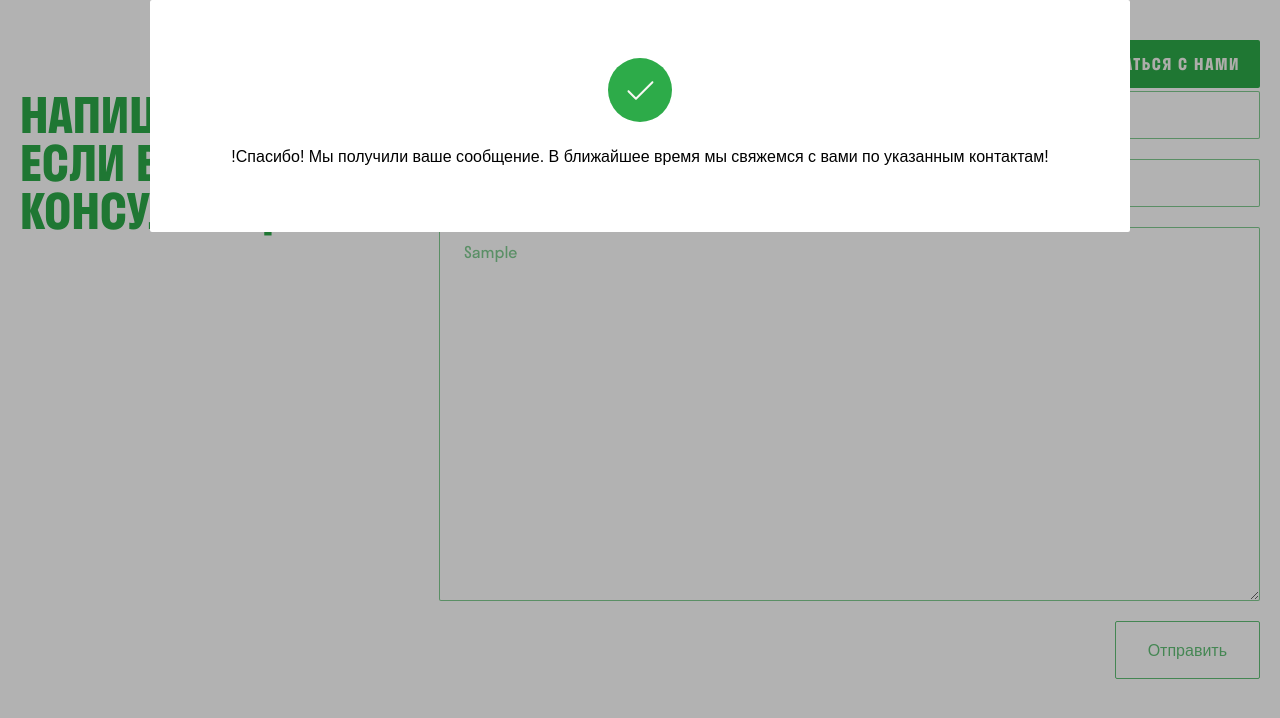
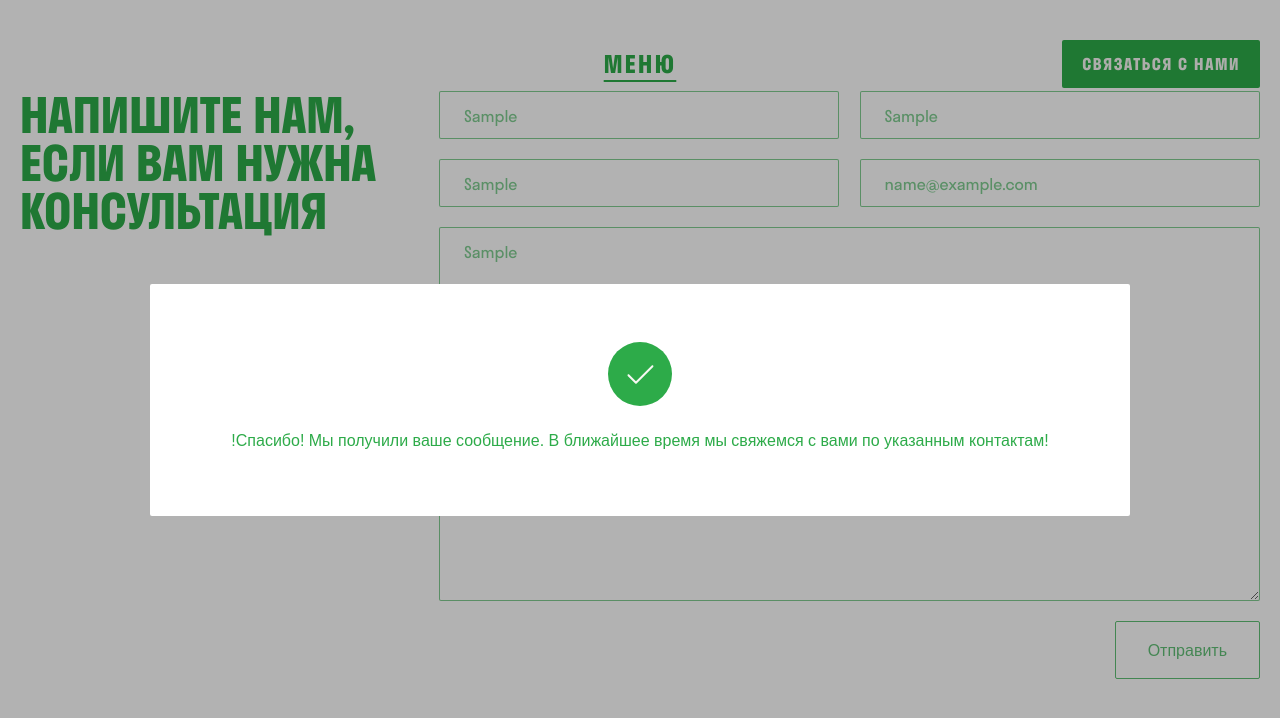
Before and after one commit to DavidEliauri/TBGROUP, a Vue app: page /consult in a window 1280 px wide. Both pictures are taken after typing "Sample", "Sample", "Sample", "name@example.com", "Sample" into the empty fields and a click on the button "Отправить". Shown: the top 718 px of the page. Built offline with nearby package versions, Linux system fonts and the light colour scheme.

Commit message:
Control point

```diff
--- /dev/null
+++ b/src/components/Modals/Consult.vue
@@ -0,0 +1,48 @@
+<template>
+  <div class="consult modal__content">
+        <span class="consult__icon__wrapper">
+        <svg width="27" height="19" class="consult__icon">
+          <use xlink:href="@/assets/sprites.svg#galka"></use>
+        </svg>
+        </span>
+    <p class="consult__text body_1">!Спасибо! Мы получили ваше сообщение. В ближайшее время
+      мы
+      свяжемся с вами по указанным контактам!</p>
+  </div>
+
+</template>
+
+<script setup>
+</script>
+
+<style lang='scss'>
+.consult {
+  display: flex;
+  flex-direction: column;
+  justify-content: center;
+  align-items: center;
+  margin: auto 0;
+  grid-gap: 24px;
+  background-color: white;
+  width: 100%;
+  max-width: 980px;
+  padding: 58px 20px 64px;
+  border-radius: 2px;
+  color: $BRIGHT_GREEN_100;
+  &__icon {
+    fill: $IVORY_100;
+
+    &__wrapper {
+      width: 64px;
+      height: 64px;
+      background-color: $BRIGHT_GREEN_100;
+      border-radius: 90px;
+      display: flex;
+      align-items: center;
+      justify-content: center;
+    }
+  }
+}
+
+
+</style>
--- a/src/logics/modals.js
+++ b/src/logics/modals.js
@@ -1,7 +1,7 @@
 import {useModalsStore} from "@/stores/modals.js";
 
 export const closeAnyModal = () => {
-const $MODALS_STORE = useModalsStore();
+    const $MODALS_STORE = useModalsStore();
     $MODALS_STORE.closeAnyModal()
 }
 export const openModal = (name = null, params = null) => {
--- a/src/pages/Consult.vue
+++ b/src/pages/Consult.vue
@@ -6,13 +6,15 @@
     <form @submit.prevent="send" class="consult-page__form">
       <div class="consult-page__form__row">
         <label for="consult-name" class="consult-page__form__field">
-          <input v-model="form.name.value" class="consult-page__form__input standard-input body" id='consult-name' type="text"
+          <input v-model="form.name.value" class="consult-page__form__input standard-input body" id='consult-name'
+                 type="text"
                  placeholder="Ваше имя"/>
           <span v-if="form.name.mistake" class="consult-page__form__mistake body_2"
                 id='consult-name-mistake'>{{ form.name.mistake }}</span>
         </label>
         <label for="consult-company" class="consult-page__form__field">
-          <input v-model="form.company.value" class="consult-page__form__input standard-input body" id='consult-company' type="text"
+          <input v-model="form.company.value" class="consult-page__form__input standard-input body" id='consult-company'
+                 type="text"
                  placeholder="Компания"/>
           <span v-if="form.company.mistake" class="consult-page__form__mistake body_2"
                 id='consult-company-mistake'>{{ form.company.mistake }}</span>
@@ -20,57 +22,45 @@
       </div>
       <div class="consult-page__form__row">
         <label for="consult-phone" class="consult-page__form__field">
-          <input v-model="form.phone.value" class="consult-page__form__input standard-input body" id='consult-phone' type="text"
+          <input v-model="form.phone.value" class="consult-page__form__input standard-input body" id='consult-phone'
+                 type="text"
                  placeholder="????????"/>
           <span v-if="form.phone.mistake" class="consult-page__form__mistake body_2"
                 id='consult-phone-mistake'>{{ form.phone.mistake }}</span>
         </label>
         <label for="consult-email" class="consult-page__form__field">
-          <input v-model="form.email.value" class="consult-page__form__input standard-input body" id='consult-email' type="text"
+          <input v-model="form.email.value" class="consult-page__form__input standard-input body" id='consult-email'
+                 type="text"
                  placeholder="Email"/>
           <span v-if="form.email.mistake" class="consult-page__form__mistake body_2"
                 id='consult-email-mistake'>{{ form.email.mistake }}</span>
         </label>
       </div>
-      <textarea class="consult-page__form__input standard-input consult-page__form__textarea body" placeholder="Сообщение"/>
+      <textarea class="consult-page__form__input standard-input consult-page__form__textarea body"
+                placeholder="Сообщение"/>
       <SecondaryButton :disabled="loading" type="submit" class="consult-page__form__submit">Отправить</SecondaryButton>
     </form>
-    <!--    --------------------------------------------------------------------   -->
-    <!--    ---------------------Модалка успешного сообщения-----------------------------   -->
-    <!--    --------------------------------------------------------------------   -->
-    <transition name="opacity">
-      <ModalsWrapper v-if="success_modal_properties.show">
-        <div class="consult-page__success-message modal__content">
-        <span class="consult-page__success-message__icon__wrapper">
-        <svg width="27" height="19" class="consult-page__success-message__icon">
-          <use xlink:href="@/assets/sprites.svg#galka"></use>
-        </svg>
-        </span>
-          <p class="consult-page__success-message__text body_1">!Спасибо! Мы получили ваше сообщение. В ближайшее время
-            мы
-            свяжемся с вами по указанным контактам!</p>
-        </div>
-      </ModalsWrapper>
-    </transition>
   </main>
 </template>
 
 <script setup>
 import SecondaryButton from '@/components/Buttons/Secondary.vue';
-import ModalsWrapper from '@/components/Modals/Wrapper.vue';
-import {nextTick, reactive} from 'vue';
+import {openModal, closeAnyModal} from "@/logics/modals.js";
+import {nextTick, reactive, ref} from 'vue';
 import {gsap} from 'gsap';
 
-const success_modal_properties = reactive({show: false, timer: null});
+const consult_modal_timer = ref(null);
+
 let loading = false;
 const send = () => {
   if (!validation()) return;
   loading = true;
-  success_modal_properties.show = true;
-  clearTimeout(success_modal_properties.timer);
-  success_modal_properties.timer = setTimeout(() => {
+  console.log(1);
+  openModal('consult');
+  clearTimeout(consult_modal_timer.value);
+  consult_modal_timer.value = setTimeout(() => {
     loading = false;
-    success_modal_properties.show = false
+    closeAnyModal();
   }, 3000);
 }
 
@@ -91,7 +81,8 @@ const form = reactive({
     value: null,
     mistake: null
   },
-})
+});
+
 const mistake_animation = key => gsap.fromTo(`#consult-${key}-mistake`, {height: 0, opacity: 0}, {
   height: 'auto',
   opacity: 1,
@@ -103,16 +94,18 @@ const mistake_animation = key => gsap.fromTo(`#consult-${key}-mistake`, {height:
 const validation = () => {
   let is_success = true;
 
-  if (form.email.value && !String(form.email.value).toLowerCase().match(/^(([^<>()[\]\\.,;:\s@"]+(\.[^<>()[\]\\.,;:\s@"]+)*)|(".+"))@((\[[0-9]{1,3}\.[0-9]{1,3}\.[0-9]{1,3}\.[0-9]{1,3}\])|(([a-zA-Z\-0-9]+\.)+[a-zA-Z]{2,}))$/)) {
-    is_success = false;
-    form.email.mistake = 'Введеный адрес электронной почты невалиден';
-}
 
   for (let [key, {value}] of Object.entries(form)) {
     form[key].mistake = null;
     if (!value) {
       is_success = false;
       form[key].mistake = 'Поле обязательно для заполнения';
+    }
+
+    if (key === 'email')
+      if (form.email.value && !String(form.email.value).toLowerCase().match(/^(([^<>()[\]\\.,;:\s@"]+(\.[^<>()[\]\\.,;:\s@"]+)*)|(".+"))@((\[[0-9]{1,3}\.[0-9]{1,3}\.[0-9]{1,3}\.[0-9]{1,3}\])|(([a-zA-Z\-0-9]+\.)+[a-zA-Z]{2,}))$/)) {
+        is_success = false;
+        form.email.mistake = 'Введеный адрес электронной почты невалиден';
       }
 
     nextTick(() => {
@@ -123,6 +116,9 @@ for (let [key, {value}] of Object.entries(form)) {
       }
     });
   }
+
+
+  console.log("is_success,", is_success);
   return is_success;
 }
 
@@ -230,35 +226,5 @@ return is_success;
       align-self: flex-end;
     }
   }
-
-  //////////////////////////////////////////
-  ////////////Модалка успешного сообщения//////////
-  //////////////////////////////////////////
-  &__success-message {
-    display: flex;
-    flex-direction: column;
-    justify-content: center;
-    align-items: center;
-    grid-gap: 24px;
-    background-color: white;
-    width: 100%;
-    max-width: 980px;
-    padding: 58px 20px 64px;
-    border-radius: 2px;
-
-    &__icon {
-      fill: $IVORY_100;
-
-      &__wrapper {
-        width: 64px;
-        height: 64px;
-        background-color: $BRIGHT_GREEN_100;
-        border-radius: 90px;
-        display: flex;
-        align-items: center;
-        justify-content: center;
-      }
-    }
-  }
 }
 </style>
```
Lines whose indentation alone changed are shown as unchanged.
